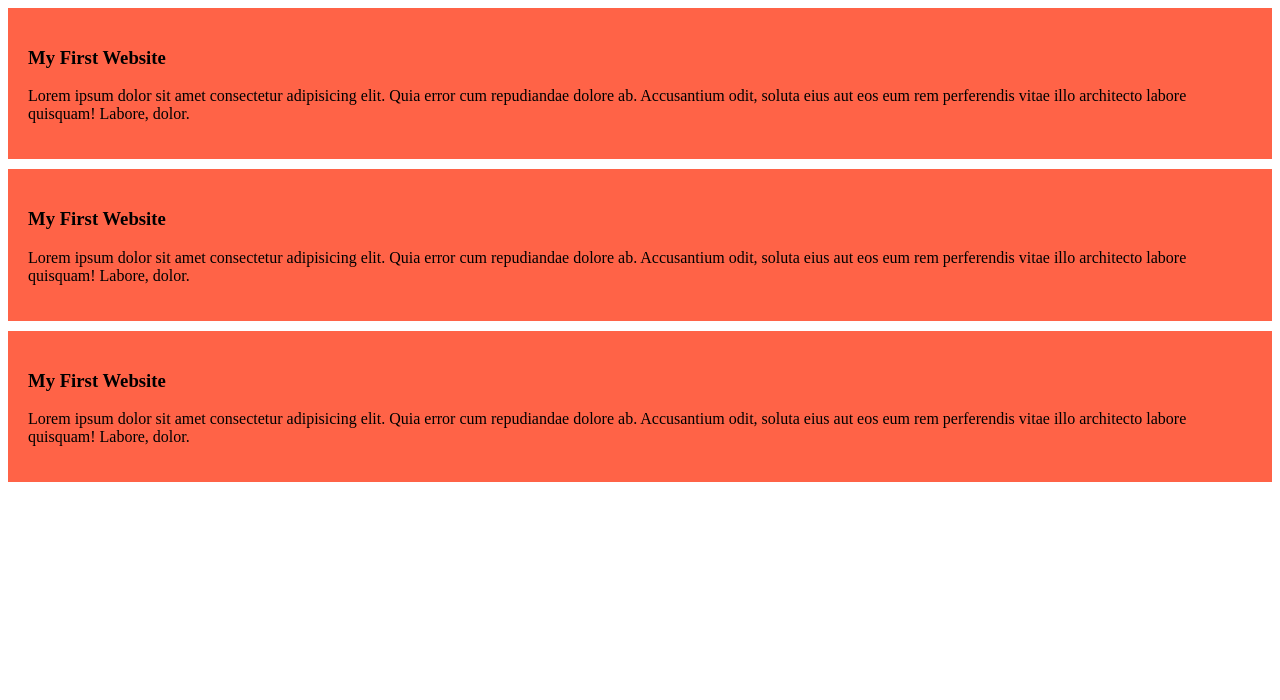
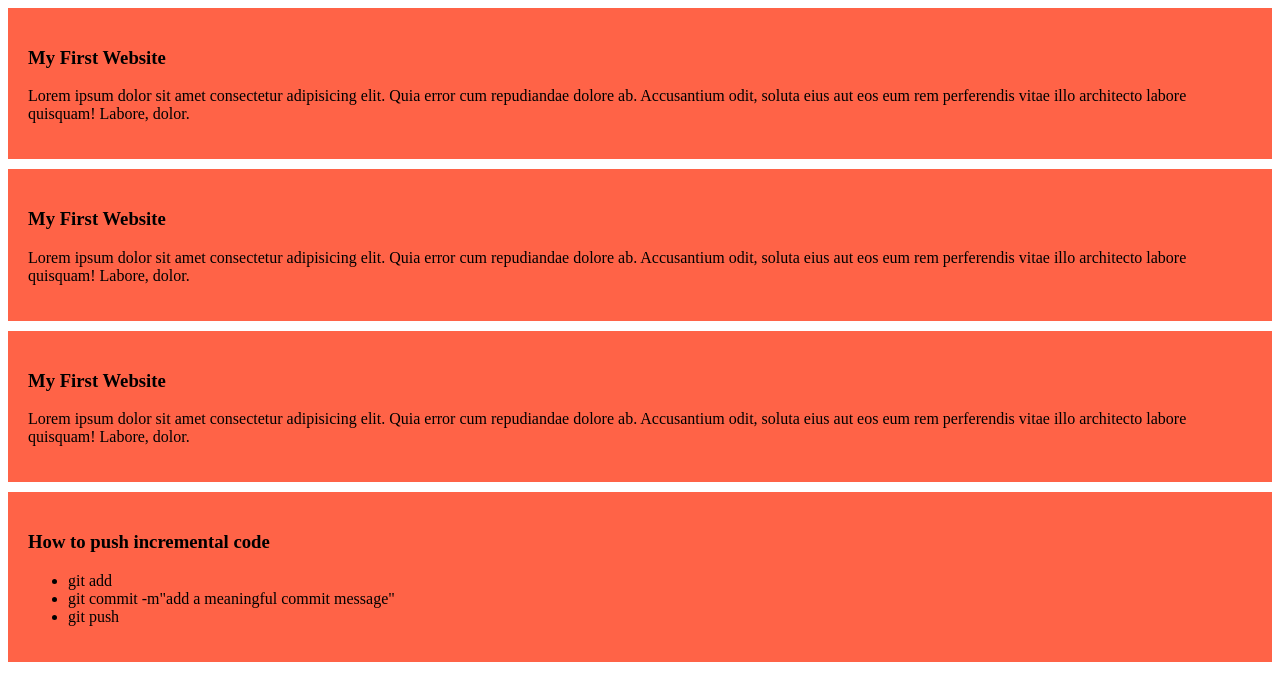
Before and after one commit to habib19961/my-simple-website-, a plain HTML site: page index.html in a window 1280 px wide. Drawn offline with Linux system fonts and the light colour scheme.

Commit message:
added a new line

```diff
--- a/index.html
+++ b/index.html
@@ -19,5 +19,13 @@
         <h3>My First Website</h3>
         <p>Lorem ipsum dolor sit amet consectetur adipisicing elit. Quia error cum repudiandae dolore ab. Accusantium odit, soluta eius aut eos eum rem perferendis vitae illo architecto labore quisquam! Labore, dolor.</p>
     </div>
+    <div>
+        <h3>How to push incremental code</h3>
+        <ul>
+            <li>git add</li>
+            <li>git commit -m"add a meaningful commit message"</li>
+            <li>git push</li>
+        </ul>
+    </div>
 </body>
 </html>
```
